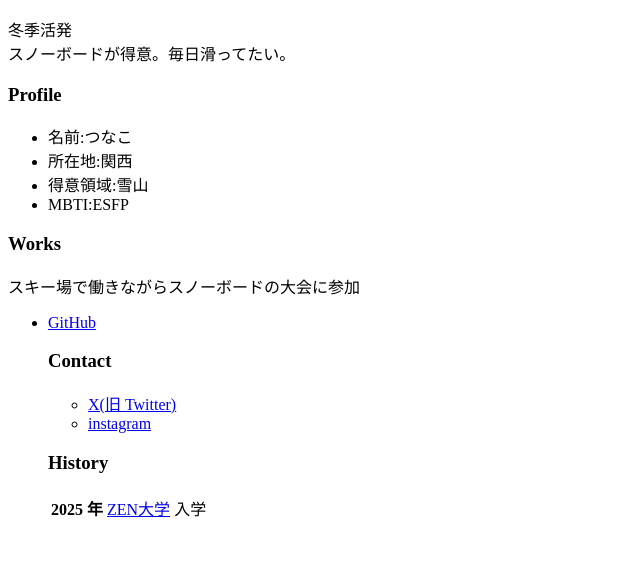
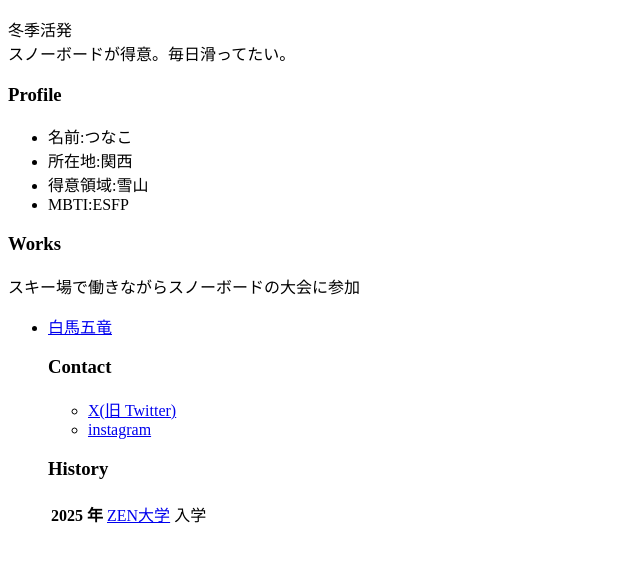
Before and after one commit to 251zs03378/251zs03378.github.io, a plain HTML site: page index.html in a window 1280 px wide. Shown: the part 119-680 px from the top of the page, without its empty margins (0-640 px from the left). Drawn offline with Linux system fonts and the light colour scheme.

Commit message:
ポートフォリオに必要な情報を追加

```diff
--- a/index.html
+++ b/index.html
@@ -24,7 +24,7 @@
     <h3>Works</h3>
     <p>スキー場で働きながらスノーボードの大会に参加</p>
     <ul>
-      <li><a href="https://hakubaescal.com/winter/">GitHub</a></li>
+      <li><a href="https://hakubaescal.com/winter/">白馬五竜</a></li>
     <h3>Contact</h3>
     <p></p>
     <ul>
```
